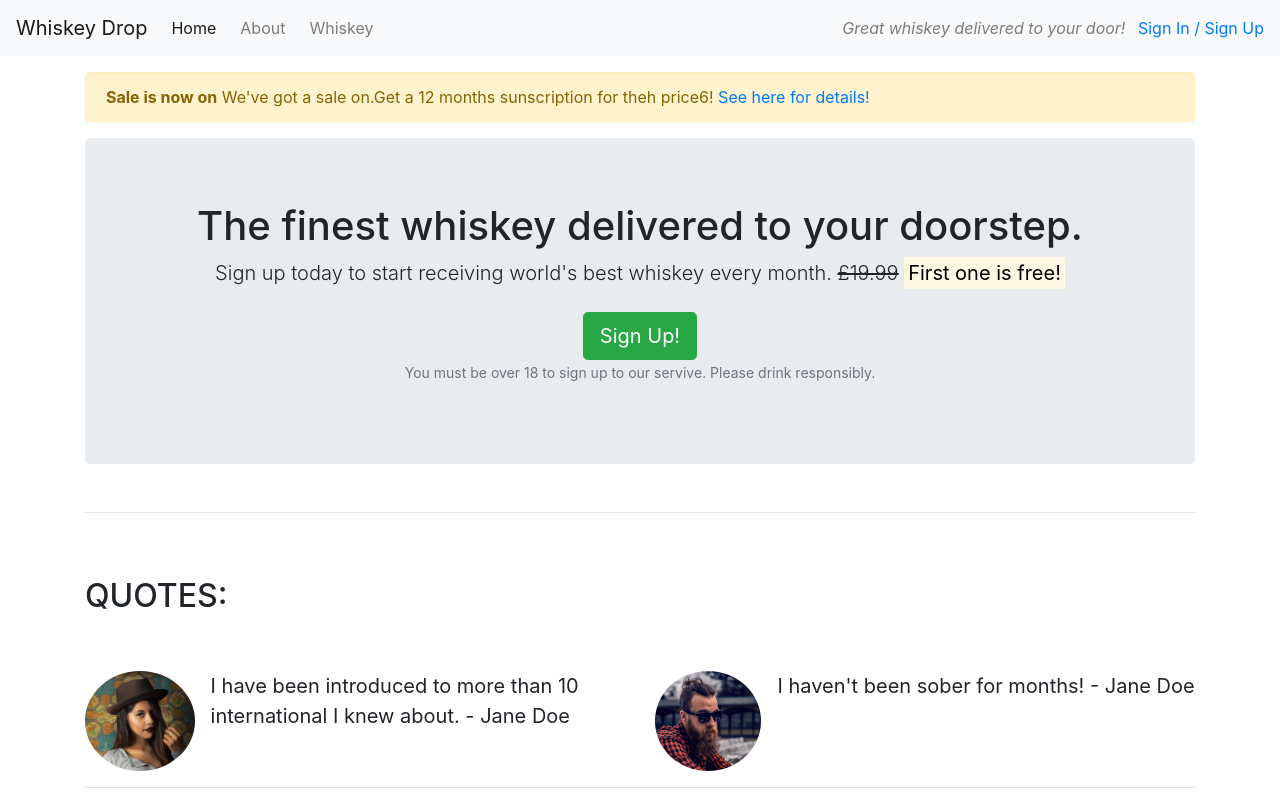
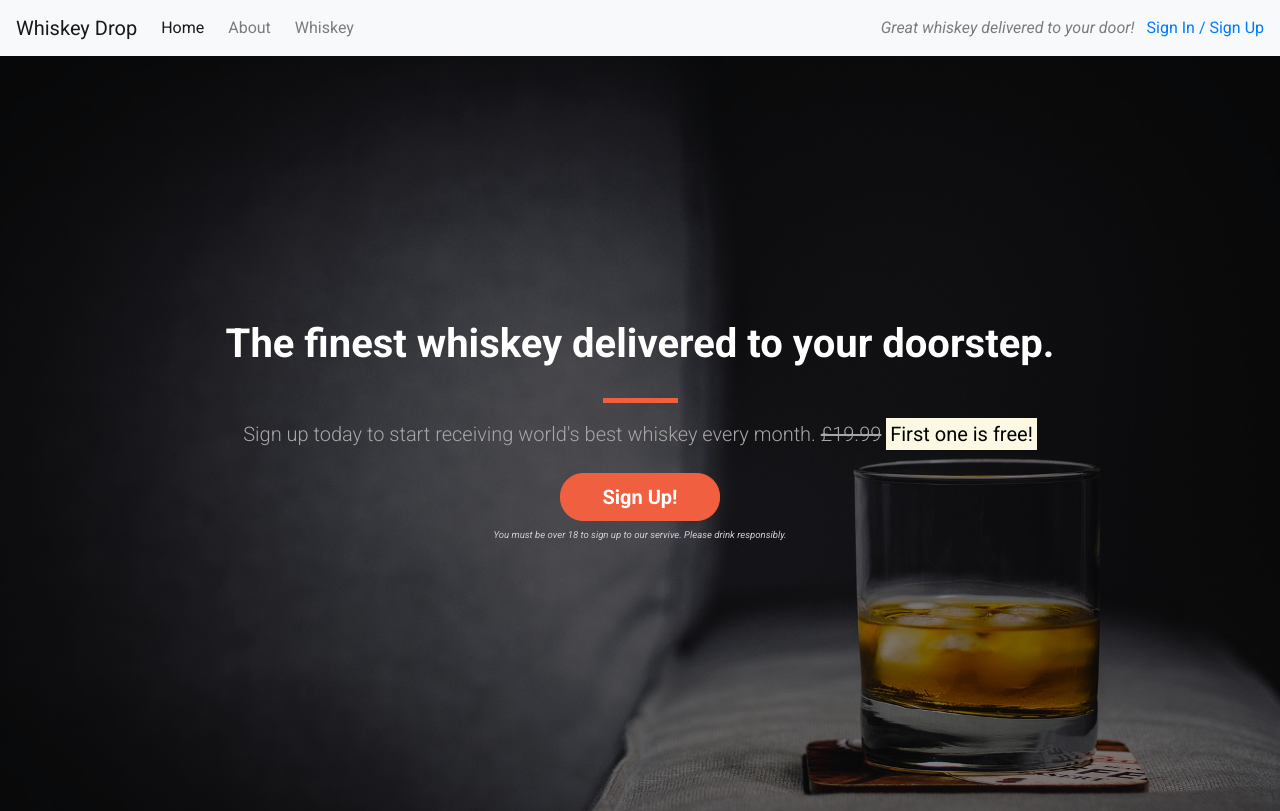
Before and after one commit to Cutbert1/Bootstrap, a plain HTML site: page index.html in a window 1280 px wide. Shown: the top 811 px of the page. Drawn offline with nearby package versions, Linux system fonts and the light colour scheme.

Commit message:
Add CSS styling for Callout container

```diff
--- /dev/null
+++ b/css/style.css
@@ -0,0 +1,95 @@
+body {
+    font-family: "Roboto", sans-serif;
+}
+
+.alert-container{}
+
+.callout-container{
+    height: 100vh;
+
+    background: url(../images/whiskey-background.jpg) no-repeat bottom right fixed;
+    -webkit-background-size: cover;
+    -moz-background-size: cover;
+    -o-background-size: cover;
+    background-size: cover;
+
+    display: flex;
+    align-items: center;
+    justify-content: center;
+    position: relative;
+}
+
+.opaque-overlay{
+    position:absolute;
+    top: 0;
+    left: 0;
+    height: 100%;
+    width: 100%;
+    background-color: rgba(0, 0, 0, 0.5)
+}
+.quotes-container{}
+
+.features-conatiner{}
+
+/* Block Dividers */
+
+.block-divider{
+    width: 75px;
+    height: 5px;
+    border: 0;
+    background-color: #f05f40;
+}
+
+.block-divider-orange{
+    background-color: #f05f40;
+}
+
+.block-divider--short{
+    width: 35px;
+}
+
+
+/* Jumbotron */
+
+.jumbotron{
+    background-color: transparent;
+}
+
+.jumbotron-header{
+    color: white;
+    font-weight: bold;
+    margin-bottom: 30px;
+}
+
+.jumbotron .lead{
+    margin: 25px 0;
+    color: #a7a7a7;
+}
+
+.jumbotron small{
+    font-size: 60%;
+    font-style: italic;
+    color: #d0d0d0;
+}
+
+/* Buttons */
+
+.btn--cta{
+    font-weight: bold;
+    border-radius: 23px;
+    width: 160px;
+}
+
+.btn--red{
+    color: white;
+    background-color: #f05f40;
+    border-color: #f05f40;
+}
+
+.btn--red:hover,
+.btn--red:active,
+.btn--red:focus,
+.btn--red:active:focus{
+    background-color: #df4929;
+    border-color: #df4929;
+}
--- a/index.html
+++ b/index.html
@@ -8,6 +8,11 @@
     <link rel="stylesheet" href="https://cdn.jsdelivr.net/npm/bootstrap@4.6.2/dist/css/bootstrap.min.css"
         integrity="sha384-xOolHFLEh07PJGoPkLv1IbcEPTNtaed2xpHsD9ESMhqIYd0nLMwNLD69Npy4HI+N" crossorigin="anonymous">
     <script src="https://kit.fontawesome.com/9ade3ad453.js" crossorigin="anonymous"></script>
+    <link rel="preconnect" href="https://fonts.googleapis.com">
+    <link rel="preconnect" href="https://fonts.gstatic.com" crossorigin>
+    <link href="https://fonts.googleapis.com/css2?family=Roboto:ital,wght@0,100;0,300;0,400;0,500;0,700;0,900;1,100;1,300;1,400;1,500;1,700;1,900&display=swap"
+        rel="stylesheet">
+    <link rel="stylesheet" href="css/style.css" type="text/css">
 </head>
 
 <body>
@@ -40,27 +45,31 @@
             <a href="/login">Sign In / Sign Up</a>
         </div>
     </nav>
-    <article class="container mt-3">
-        <div class="row d-none d-sm-block">
-            <div class="col-12">
-                <div class="alert alert-warning">
-                    <strong>Sale is now on</strong> We've got a sale on.Get a 12 months sunscription
-                    for theh price6! <a href="">See here for details!</a>
-                </div>
-            </div>
-        </div>
+    <!--<div class="container alert-container">-->
+        <!--<div class="row d-none d-sm-block">-->
+            <!--<div class="col-12">-->
+                <!--<div class="alert alert-warning">-->
+                    <!--<strong>Sale is now on</strong> We've got a sale on.Get a 12 months sunscription
+                    for theh price6! <a href="">See here for details!</a>-->
+                <!--</div>-->
+            <!--</div>-->
+        <!--</div>-->
+    <!--</div>-->
         <!--Callout-->
+    <div class="container-fluid callout-container">
+        <div class="opaque-overlay">&nbsp;</div>
         <div class="row">
             <div class="col-12">
                 <section class="callout jumbotron text-center">
-                    <h1> The finest whiskey delivered to your doorstep.</h1>
+                    <h1 class="jumbotron-header"> The finest whiskey delivered to your doorstep.</h1>
+                    <hr class="block-divider block-divider-orange">
                     <p1 class="lead">Sign up today to start receiving world's best whiskey every month.
                         <s class="d-none d-sm-inline">£19.99</s>
                         <span class="d-inline d-sm-none"><br></span>
                         <strong><mark>First one is free!</mark></strong></p1>
                     <br>
                     <br>
-                    <buton class="btn btn-success btn-lg" data-toggle="modal" data-target="#signUpModal">Sign Up!
+                    <buton class="btn btn-lg btn--cta btn--red" data-toggle="modal" data-target="#signUpModal">Sign Up!
                     </buton>
                     <p class="text-muted"><small>You must be over 18 to sign up to our servive. Please drink
                             responsibly.</small></p>
@@ -68,9 +77,9 @@
             </div>
         </div>
         <!-- /. Callout-->
-        <hr>
-
+    </div>
         <!--Quotes-->
+    <div class="container quotes-container">
         <section class="quotes">
             <div class="row">
                 <div class="col-12 my-5">
@@ -107,9 +116,9 @@
             </div>
         </section>
         <!-- /. Quotes-->
-        <hr>
-
+    </div>
         <!---Features-->
+    <div class="features-container">
         <section class="features">
             <div class="row">
                 <div class="col-12 my-5">
@@ -164,8 +173,7 @@
             </div>
         </section>
         <!-- /. Feautures-->
-    </article>
-
+    </div>
     <div class="modal" tabindex="-1" id="signUpModal">
         <div class="modal-dialog">
             <div class="modal-content">
@@ -190,7 +198,8 @@
                         </div>
                         <div class="form-group">
                             <label for="repeatPassword">Repeat Password</label>
-                            <input type="password" class="form-control" id="repeatPassword" placeholder="Repeat Password">
+                            <input type="password" class="form-control" id="repeatPassword"
+                                placeholder="Repeat Password">
                         </div>
                         <button type="submit" class="btn btn-success">Submit</button>
                     </form>
```
Also changed, not shown: images/whiskey-background.jpg (added).
